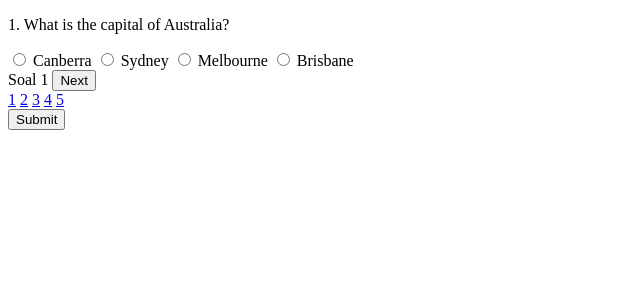
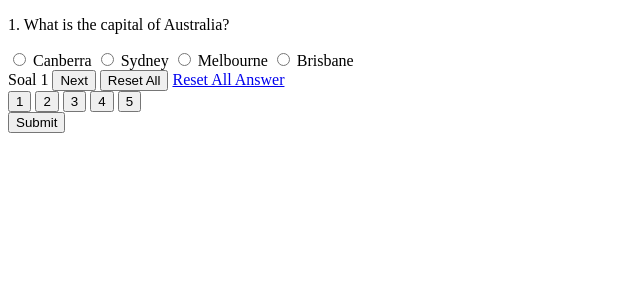
Before and after one commit to farrel216/Tugas2PBP-Quiz, a PHP site: page /questionPage.php?questionNum=1 in a window 1280 px wide. Shown: the top 300 px of the page, without its empty margins (0-640 px from the left). Run offline with PHP 8.4, Linux system fonts and the light colour scheme.

Commit message:
Number navigation now saves the answer

```diff
--- a/questionPage.php
+++ b/questionPage.php
@@ -23,7 +23,7 @@
 
 // Kalau user menjawab soal, jawaban user disimpen dalam SESSION
 if (isset($_GET['answer'])) {
-        $_SESSION['userAnswers'][$prevNum-1] = $_GET['answer'];
+    $_SESSION['userAnswers'][$prevNum - 1] = $_GET['answer'];
 
     // Unset agar kalo user ngga jawab di soal ini, jawabannya soal sebelumnya ngga
     // kesimpen di soal ini
@@ -35,54 +35,61 @@
 ?>
 <!DOCTYPE html>
 <html lang="en">
+
 <head>
     <meta charset="UTF-8">
     <meta http-equiv="X-UA-Compatible" content="IE=edge">
     <meta name="viewport" content="width=device-width, initial-scale=1.0">
     <title>Quiz</title>
 </head>
+
 <body>
     <form action="questionPage.php" method="GET">
         <section>
             <p>
-                <?= $questions[$questionNum-1]['question'] ?>
+                <?= $questions[$questionNum - 1]['question'] ?>
             </p>
 
-            <?php foreach($questions[$questionNum-1]['answers'] as $answer): ?>
-                <input type="radio" name="answer" value="<?= $answer['id']?>"
-                    <?php if ($answer['id'] == $_SESSION['userAnswers'][$questionNum-1]) {
+            <?php foreach ($questions[$questionNum - 1]['answers'] as $answer) : ?>
+                <input type="radio" name="answer" value="<?= $answer['id'] ?>" <?php if ($answer['id'] == $_SESSION['userAnswers'][$questionNum - 1]) {
                                                                                     echo "checked";
-                    }?>>
+                                                                                } ?>>
                 <?= $answer['content'] ?>
             <?php endforeach; ?>
         </section>
         <section>
             <button name="questionNum" type="submit" value='<?= $questionNum - 1 ?>' <?= ($questionNum == 1 ? 'hidden' : '') ?>>Previous</button>
 
-            <?= "Soal ".$questionNum?>
+            <?= "Soal " . $questionNum ?>
 
             <!-- Debugging -->
-            <!-- <h1><?= (int)($questionNum)?></h1> -->
-            <!-- <h1><?= (int)($_GET['questionNum'])?></h1> -->
+            <!-- <h1><?= (int)($questionNum) ?></h1> -->
+            <!-- <h1><?= (int)($_GET['questionNum']) ?></h1> -->
 
             <button name="questionNum" type="submit" value='<?= $questionNum + 1 ?>' <?= ($questionNum == count($questions) ? 'hidden' : '') ?>>Next</button>
+
+            <!-- Reset All button -->
+            <button name="questionNum" type="submit" value='reset.php'>Reset All</button>
+            <a href="reset.php">Reset All Answer</a>
         </section>
 
         <!-- Uncomment untuk debugging jawaban user saat ini -->
         <!-- <h1>Jawaban user:</h1>
         <h2>
-            <?php foreach ($_SESSION['userAnswers'] as $ans):?>
+            <?php foreach ($_SESSION['userAnswers'] as $ans) : ?>
                 <?= $ans ?>
-                <?php endforeach?>
+            <?php endforeach ?>
         </h2> -->
+        <!-- Navigasi angka -->
+        <?php for ($i = 0; $i < count($questions); $i++) : ?>
+            <button name="questionNum" type="submit" value=<?= $i + 1 ?>><?= $i + 1 ?></button>
+        <?php endfor; ?>
     </form>
     <section>
-            <?php for($i=0;$i<count($questions);$i++): ?>
-                <a href="?questionNum=<?= $i+1 ?>"><?= $i+1 ?></a>
-            <?php endfor; ?>
         <form action="scorePage.php" method="GET">
             <button type="submit">Submit</button>
         </form>
     </section>
 </body>
+
 </html>
```
Lines whose indentation alone changed are shown as unchanged.
